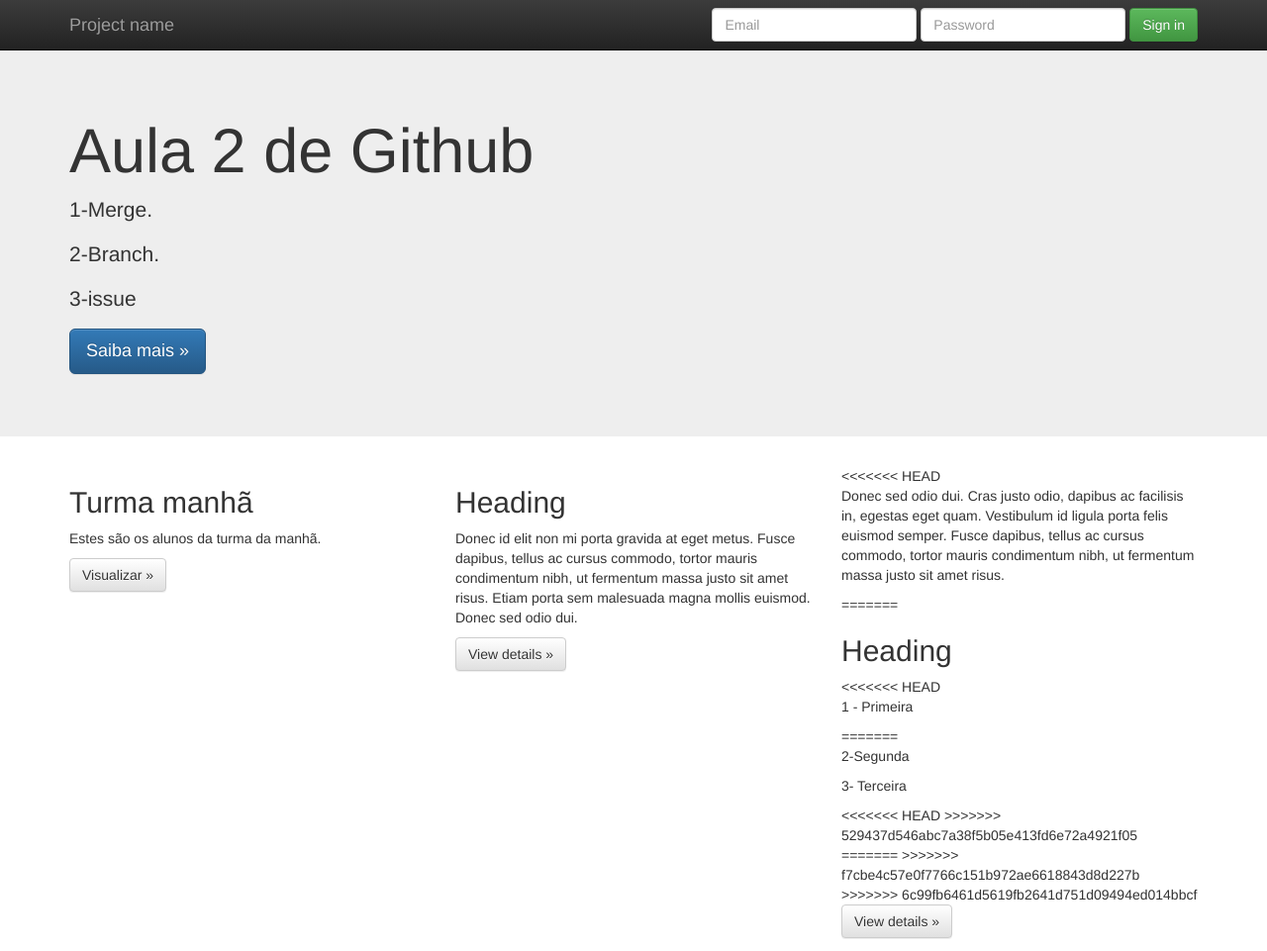
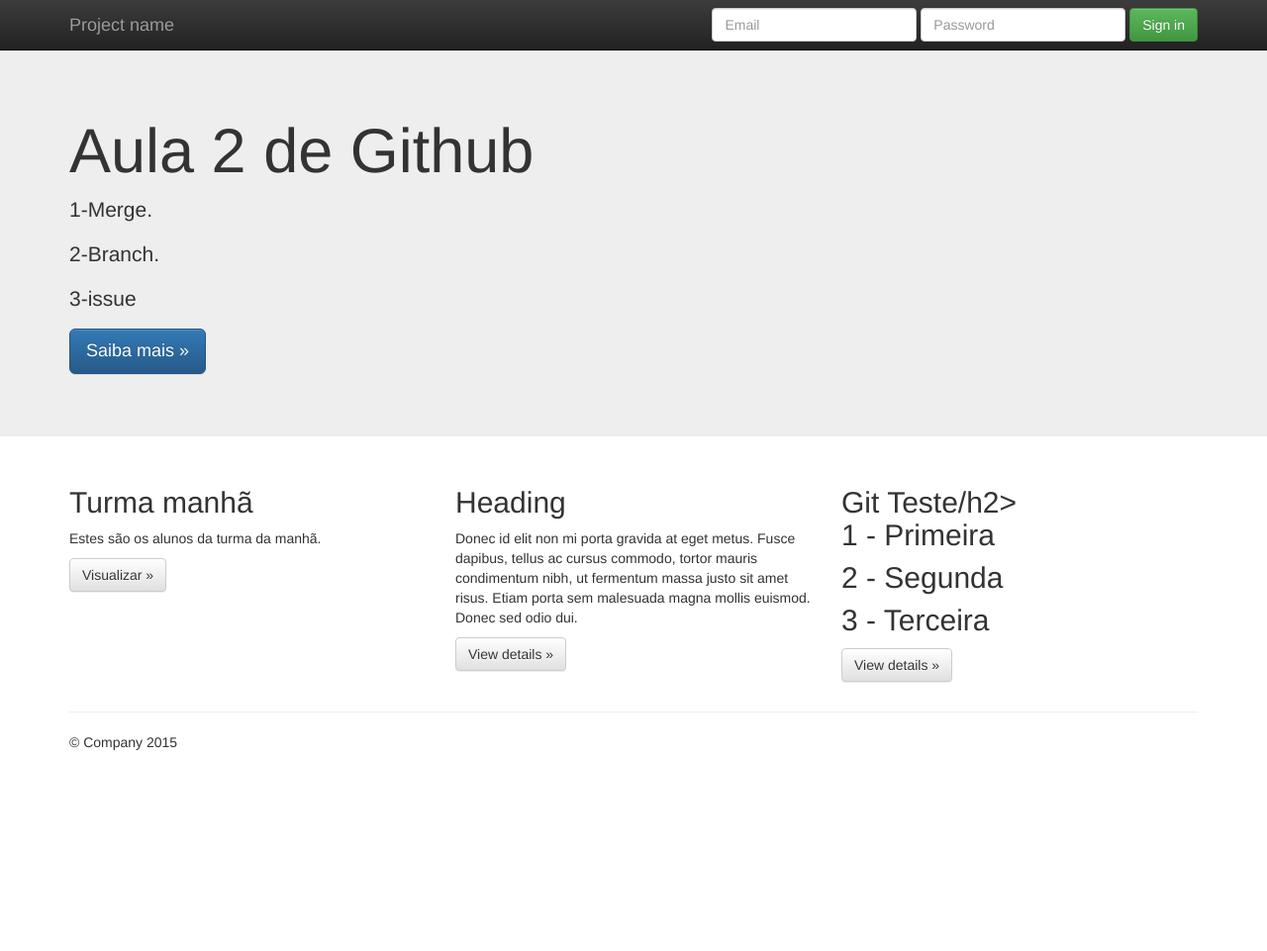
Before and after one commit to salgado/cscw-aula-git-manha, a plain HTML site: page index.html in a window 1280 px wide. Shown: the top 961 px of the page at 99% size. After the commit the page ends 800 px from the top, so only its background shows below. Drawn offline with nearby package versions, Linux system fonts and the light colour scheme.

Commit message:
concertei os erro

```diff
--- a/index.html
+++ b/index.html
@@ -79,21 +79,10 @@
        </div>
 
         <div class="col-md-4">
-<<<<<<< HEAD
-          <p>Donec sed odio dui. Cras justo odio, dapibus ac facilisis in, egestas eget quam. Vestibulum id ligula porta felis euismod semper. Fusce dapibus, tellus ac cursus commodo, tortor mauris condimentum nibh, ut fermentum massa justo sit amet risus.</p>
-=======
-          <h2>Heading</h2>
-<<<<<<< HEAD
+          <h2>Git Teste/h2>
           <p>1 - Primeira</p>
-=======
-          <p>2-Segunda</p>
-
-          <p>3- Terceira</p>
-<<<<<<< HEAD
->>>>>>> 529437d546abc7a38f5b05e413fd6e72a4921f05
-=======
->>>>>>> f7cbe4c57e0f7766c151b972ae6618843d8d227b
->>>>>>> 6c99fb6461d5619fb2641d751d09494ed014bbcf
+          <p>2 - Segunda</p>
+          <p>3 - Terceira</p>
           <p><a class="btn btn-default" href="#" role="button">View details &raquo;</a></p>
         </div>
       </div>
```
